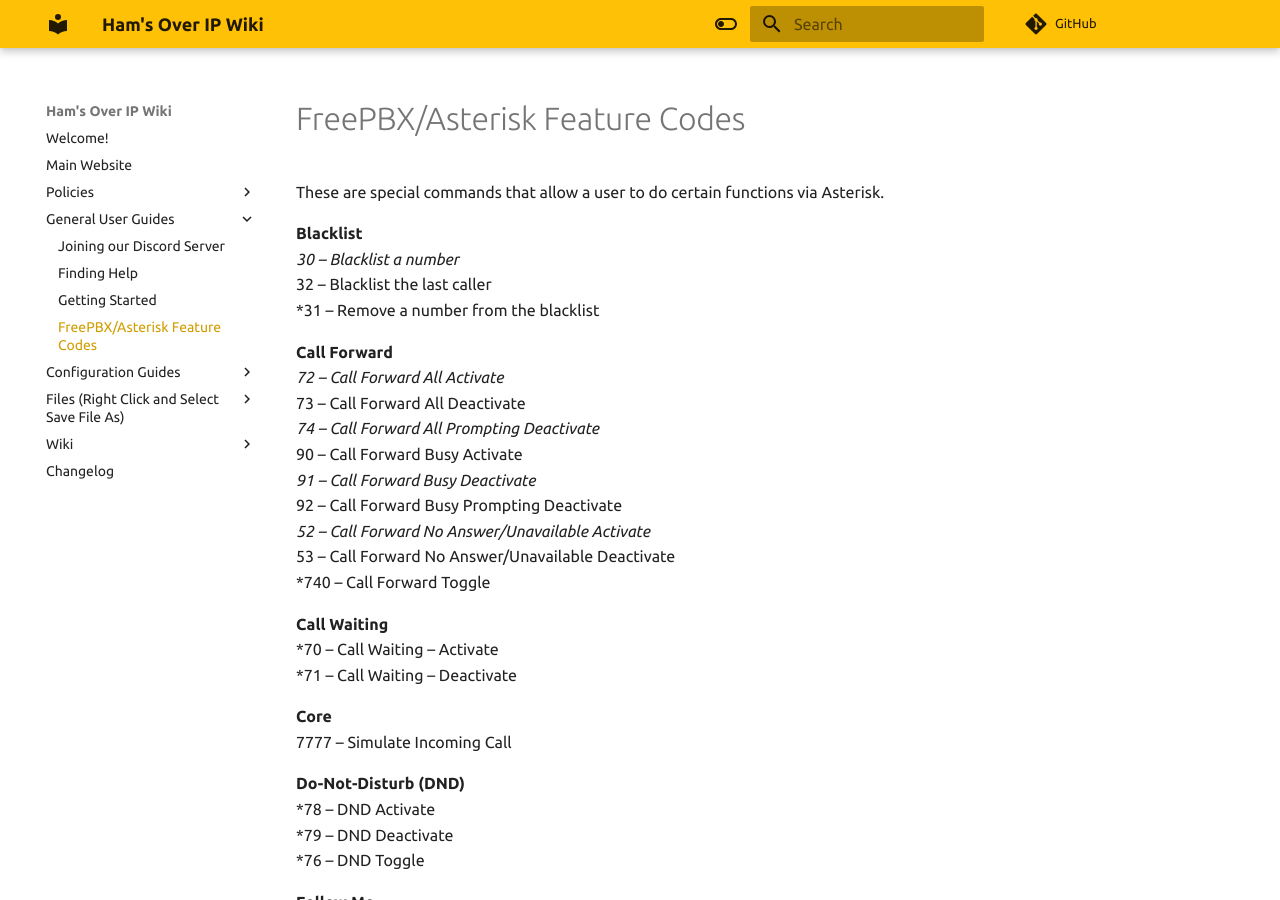
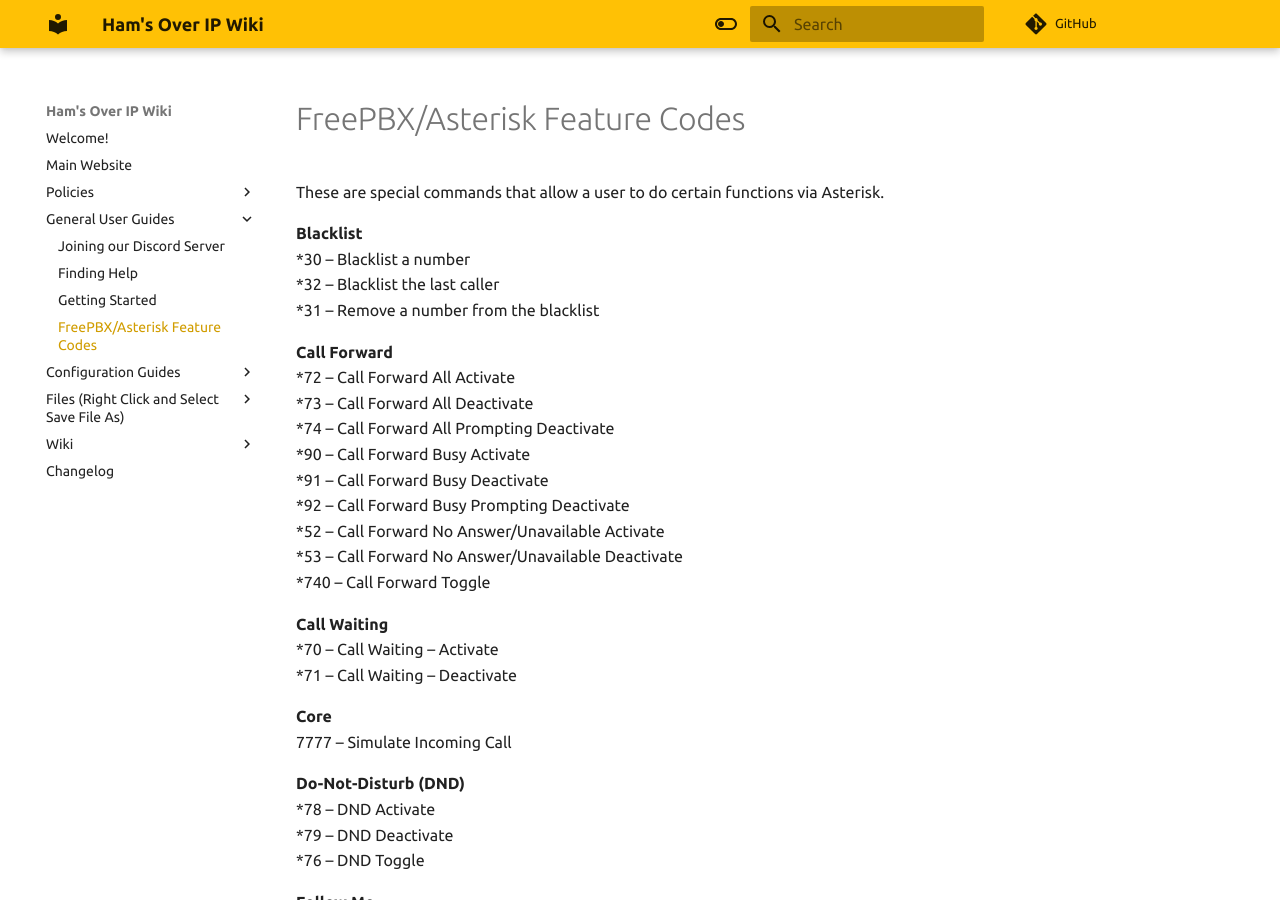
Before and after one commit to hamsoverip/wiki, an MkDocs documentation site: the page built from docs/General/feature-codes.md, in a window 1280 px wide and 900 px high. Built offline with MkDocs 1.6.1 and Material for MkDocs 9.7.7, drawn with Linux system fonts in a browser that asks for light colours; comment, search, counter and statistics services are not loaded.

Commit message:
Added feature codes - JRL - 06082022

```diff
--- a/docs/General/feature-codes.md
+++ b/docs/General/feature-codes.md
@@ -3,53 +3,53 @@
 These are special commands that allow a user to do certain functions via Asterisk.
 
 **Blacklist**
-*30 – Blacklist a number
-*32 – Blacklist the last caller
-*31 – Remove a number from the blacklist
+\*30 – Blacklist a number
+\*32 – Blacklist the last caller
+\*31 – Remove a number from the blacklist
 
 **Call Forward**
-*72 – Call Forward All Activate
-*73 – Call Forward All Deactivate
-*74 – Call Forward All Prompting Deactivate
-*90 – Call Forward Busy Activate
-*91 – Call Forward Busy Deactivate
-*92 – Call Forward Busy Prompting Deactivate
-*52 – Call Forward No Answer/Unavailable Activate
-*53 – Call Forward No Answer/Unavailable Deactivate
-*740 – Call Forward Toggle
+\*72 – Call Forward All Activate
+\*73 – Call Forward All Deactivate
+\*74 – Call Forward All Prompting Deactivate
+\*90 – Call Forward Busy Activate
+\*91 – Call Forward Busy Deactivate
+\*92 – Call Forward Busy Prompting Deactivate
+\*52 – Call Forward No Answer/Unavailable Activate
+\*53 – Call Forward No Answer/Unavailable Deactivate
+\*740 – Call Forward Toggle
 
 **Call Waiting**
-    *70 – Call Waiting – Activate
-    *71 – Call Waiting – Deactivate
+\*70 – Call Waiting – Activate
+\*71 – Call Waiting – Deactivate
 
 **Core**
-    7777 – Simulate Incoming Call
+7777 – Simulate Incoming Call
 
 **Do-Not-Disturb (DND)**
-    *78 – DND Activate
-    *79 – DND Deactivate
-    *76 – DND Toggle
+\*78 – DND Activate
+\*79 – DND Deactivate
+\*76 – DND Toggle
 
 **Follow Me**
-    *21 – Findme Follow Toggle
+\*21 – Findme Follow Toggle
 
 **Info Services**
-    *69 – Call Trace
-    *43 – Echo Test
-    *65 – Speak Your Exten Number
-    *60 – Speaking Clock
+\*69 – Call Trace
+\*43 – Echo Test
+\*65 – Speak Your Exten Number
+\*60 – Speaking Clock
 
 **Paging and Intercom**
-    *80 – Intercom prefix
-    *54 – User Intercom Allow
-    *55 – User Intercom Disallow
+\*80 – Intercom prefix
+\*54 – User Intercom Allow
+\*55 – User Intercom Disallow
 
 **Speed Dial Functions**
-    *75 – Set user speed dial
-    *0 – Speeddial prefix
+\*75 – Set user speed dial
+\*0 – Speeddial prefix
 
 **Voicemail**
-    *98 – Dial Voicemail
-    *97 – My Voicemail
+\*98 – Dial Voicemail
+\*97 – My Voicemail
 
 Last Updated: 06/08/2022
```
